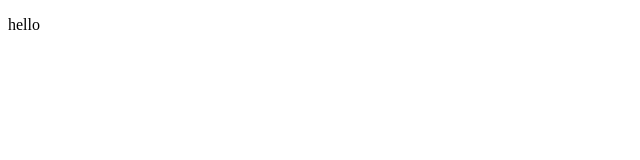
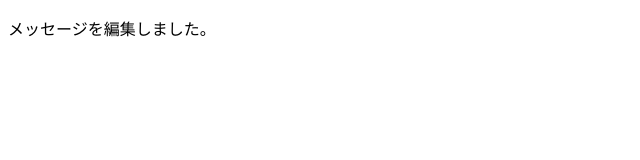
Before and after one commit to shinichi-yamaura/mysite, a plain HTML site: page index.html in a window 1280 px wide. Shown: the whole page, without its empty margins (0-640 px from the left). Drawn offline with Linux system fonts and the light colour scheme.

Commit message:
メッセージを編集しました。

```diff
--- a/index.html
+++ b/index.html
@@ -9,7 +9,7 @@
 <body>
   <div>
     <p>
-      hello
+      メッセージを編集しました。
     </p>
   </div>
 </body>
```
